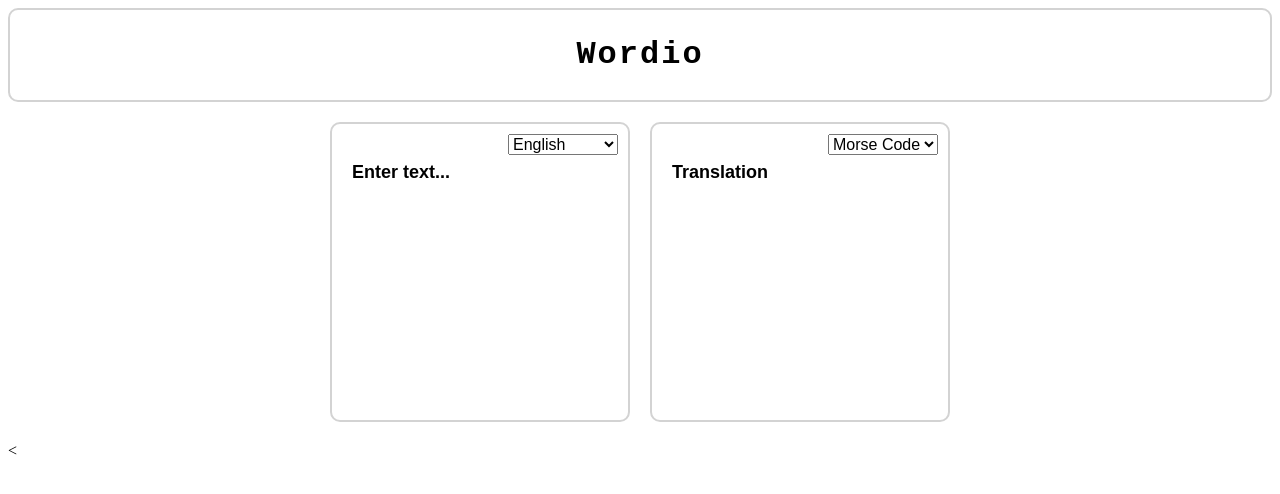
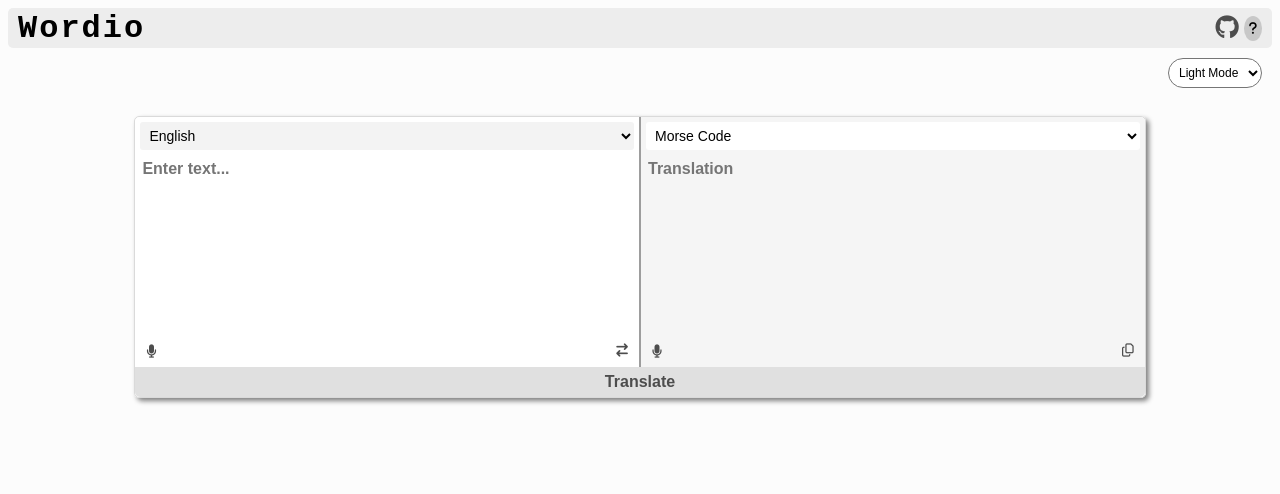
Before and after one commit to KayleighSoane/COMP1004ComputingProject, a plain HTML site: page App files/html.htm in a window 1280 px wide. Drawn offline with Linux system fonts and the light colour scheme.

Commit message:
Finished layout of wpa
can translate morse to english and vice versa. need to translate other languages and code buttons

```diff
--- a/App files/css.css
+++ b/App files/css.css
@@ -1,52 +1,205 @@
-.Box {
-    text-align: center;
-    border: 2px solid lightgrey;
-    border-radius: 10px;
+body {
+    background-color: rgb(252, 252, 252);
+}
+
+#titlehead {
+    display: flex;
+    align-items: center;
+    justify-content: space-between;
+    align-content: center;
+    margin: auto;
+    box-sizing: border-box;
+    padding-left: 10px;
+    padding-right: 10px;
+    background-color: rgb(237, 237, 237);
+    border-radius: 5px;
+    height: 40px;
+    width: 100%;
+}
+
+#title {
+    font-family: 'Courier New', Courier, monospace;
+    letter-spacing: 2px;
+}
+
+#githublink {
+    margin-left: auto;
+    margin-right: 5px;
+    font-size: 24px;
+    color:rgb(77, 77, 77)
+}
+
+#githublink:hover {
+    transition-duration: 0.3s;
+    color: black;
+    font-size: 26px;
+}
+
+#aboutbtn {
+    margin-left: auto;
+    padding: 5px;
+    background-color: rgb(200, 200, 200);
+    border: none;
+    border-radius: 50%;
+    font-family: Arial;
+    font-weight: bold;
+    cursor: pointer;
+}
+
+#aboutbtn:hover {
+    transition-duration: 0.3s;
+    background-color: rgb(170, 170, 170);
+    font-size: 14px;
+}
+
+#theme {
+    position: relative;
+    float: right;
+    margin-right: 10px;
+    margin-top: 10px;
+}
+
+#theme-select {
+    border-radius: 50px;
+    font-size: 12px;
+    padding: 6px;
+    background-color:white;
+    cursor: pointer;
+}
+
+body.light-mode {
+    background-color: white;
+    color: black;
+}
+
+#input, #output { /* individual boxes */
+    width: 50%;
+    height: 100%;
+    text-align: left;
     box-sizing: border-box;
     padding: 5px;
 }
 
-#title {
-    width: 100%;
-}
-
 #input {
-    width: 300px;
-    height: 300px;
-    margin: 10px;
+    border-right: 1px solid rgb(157, 157, 157);
+    background-color: white;
+    border-top-left-radius: 5px;
 }
 
 #output {
-    width: 300px;
-    height: 300px;
-    margin: 10px;
+    border-left: 1px solid rgb(157, 157, 157);
+    border-top-right-radius: 5px;
 }
 
-.textboxes {
+#textoutput, #output {
+    background-color: rgb(245, 245, 245);
+}
+
+::placeholder, #textoutput{ /* placeholder text and output text */
+    font-weight: bold;
+}
+
+.textboxes {  /* surrounds both boxes */
     display: flex;
     justify-content: center;
-    margin: 10px;
+    margin: auto;
+    height: 250px;
 }
 
-h1 {
-    font-family: 'Courier New', Courier, monospace;
-    letter-spacing: 2px;
+#display { /* total display box including translate button*/
+    box-shadow: 3px 3px 5px grey;
+    border: 1px solid #dadada;
+    justify-content: center;
+    margin: 50px auto;
+    box-sizing: border-box;
+    width: 80%;
+    border-radius: 5px;
+}
+
+#userinput, #textoutput { /* text areas */
+    align-items:center;
+    border: none;
+    outline: none;
+    font-family: Arial;
+    text-align: left;
+    font-size: 16px;
+    margin: auto;
+    overflow-wrap: break-word;
+    box-sizing: border-box;
+    height: 75%;
+    width: 100%;
+    resize: none;
 }
 
 p {
     font-family: Arial;
     font-weight: bold;
     text-align: left;
-    font-size: 18px;
+    font-size: 14px;
     margin: 15px;
 }
 
-.dropdown {
+#ip { /* input dropdown */
+    background-color: rgb(243, 243, 243);
+}
+
+#op { /* output dropdown */
+    background-color: white;
+}
+
+
+#ip, #op { /* both dropdown menus */
     float: right;
     padding: 5px;
+    overflow: auto;
+    position: relative;
+    font-family: Arial;
+    border: none;
+    font-size: 14px;
+    width: 100%;
+    border-radius: 3px;
+    cursor: pointer;
 }
 
-select {
+#ip:hover, #op:hover {
+    transition-duration: 0.3s;
+    font-weight: bold;
+    border: 1px solid rgb(150, 150, 150);
+}
+
+#sub {
+    font-size: 16px;
+    width: 100%;
+    height: 30px;
     font-family: Arial;
-    font-size: 16px;
+    font-weight: bold;
+    background-color: rgb(224, 224, 224);
+    color: rgb(77, 77, 77);
+    border: none;
+    border-bottom-left-radius: 5px;
+    border-bottom-right-radius: 5px;
+    cursor: pointer;
 }
+
+#sub:hover {
+    background-color: rgb(200, 200, 200);
+    transition-duration: 0.3s;
+    color: rgb(46, 46, 46);
+}
+
+#opcopy, #swap {
+    float: right;
+}
+
+#ipspeech, #opspeech, #opcopy, #swap {
+    background-color: transparent;
+    border: none;
+    cursor: pointer;
+    color: rgb(77, 77, 77);
+}
+
+#ipspeech:hover, #opspeech:hover, #opcopy:hover, #swap:hover {
+    color: black;
+    transition-duration: 0.1s;
+    font-size: 15px;
+}
--- a/App files/html.htm
+++ b/App files/html.htm
@@ -3,46 +3,88 @@
 <html>
 
     <head>
+
         <meta charset="utf-8">
         <link rel="stylesheet" href="css.css">
-        <script src="js.js"></script>
 
-        <title></title>
+        <title>Wordio - Translator</title>
+
+        <script src="https://kit.fontawesome.com/bc24f2ee3e.js" crossorigin="anonymous"></script>
+        <link rel="apple-touch-icon" sizes="180x180" href="/favicon/apple-touch-icon.png">
+        <link rel="icon" type="image/png" sizes="32x32" href="/favicon/favicon-32x32.png">
+        <link rel="icon" type="image/png" sizes="16x16" href="/favicon/favicon-16x16.png">
+        <link rel="icon" type="image/x-icon" href="/favicon/favicon.ico">
+        <link rel="manifest" href="/favicon/site.webmanifest">
+
     </head>
 
 
     <body>
 
-        <div class="Box" id="title">
+        <div id="titlehead">
+            <div id="title">
             <h1>Wordio</h1>
+            </div>
+
+            <div id="githublink"><i class="fa-brands fa-github"></i></div>
+            <div id="about">
+                <button id="aboutbtn"><i class="fa-solid fa-question"></i></button>
+            </div>
+
         </div>
 
-        <div class="textboxes">
-            <div class="Box" id="input">
-                <div class="dropdown" id="ip">
-                    <select>
-                        <option value="en" selected>English</option>
-                        <option value="mc">Morse Code</option>
-                    </select>
+        <div id="theme">
+            <select id="theme-select">
+                <option value="light" selected>Light Mode</option>
+                <option value="dark">Dark Mode</option>
+            </select>
+            <!-- can click, temporary message with how to use.
+            click off to disappear-->
+        </div>
+
+        <br>
+
+        <div id="display">
+
+            <div class="textboxes">
+
+                <div id="input">
+
+                    <div class="ipdown">
+                        <select class="ttext" id="ip"></select>
+                    </div>
+
+                    <br><br>
+                    <textarea id="userinput" autocomplete="on" placeholder ="Enter text..." label="Text input"></textarea>
+
+                    <button id="ipspeech"><i class="fa-solid fa-microphone"></i></button>
+                    <button id="swap"><i class="fa-solid fa-arrow-right-arrow-left"></i></button>
                 </div>
-                <br>
-                <p>Enter text...</p>
+
+                <div id="output">
+
+                    <div class="opdown">
+                        <select class="ttext"id="op"></select> <!-- coded in js.js -->
+                    </div>
+
+                    <br><br>
+                    <textarea readonly id="textoutput" autocomplete="on"placeholder ="Translation" label="Text output"></textarea>
+
+                    <button id="opspeech"><i class="fa-solid fa-microphone"></i></button>
+                    <button id="opcopy"><i class="fa-regular fa-copy"></i></button>
+
+                </div>
+
+
             </div>
 
-            <div class="Box" id="output">
-                <div class="dropdown" id="op">
-                    <select>
-                        <option value="en">English</option>
-                        <option value="mc" selected>Morse Code</option>
-                    </select>
-                </div>
-                <br>
-                <p>Translation</p>
-            </div>
+            <input type="submit" id="sub" value="Translate">
+
         </div>
+
+        <script src="languages.js"></script>
+        <script src="translation.js"></script>
 
     </body>
 
 </html>
-
-        <
--- /dev/null
+++ b/App files/languages.js
@@ -0,0 +1,14 @@
+const language = {
+    "ar" : "Arabic",
+    "be" : "Bengali",
+    "ch" : "Chinese",
+    "en" : "English",
+    "fr" : "French",
+    "hi" : "Hindi",
+    "ja" : "Japanese",
+    "mc" : "Morse Code",
+    "pt" : "Portuguese",
+    "pu" : "Punjabi",
+    "ru" : "Russian",
+    "sp" : "Spanish",
+}
--- /dev/null
+++ b/App files/translation.js
@@ -0,0 +1,129 @@
+let inputtext;
+let outputtext;
+let ipl;
+let opl;
+let submit;
+let lower;
+
+// define dropdown languages in js not in html
+// build options after DOM is ready so the selects exist
+document.addEventListener("DOMContentLoaded", function() {
+    const lang = document.querySelectorAll(".ttext"); // all select elements with class 'text'
+
+    lang.forEach((get, con) => {
+        for (let country in language) {
+            let initial = "";
+            if (con === 0 && country === "en") {
+                initial = "selected";
+            } else if (con === 1 && country === "mc") {
+                initial = "selected";
+            }
+
+            const option = `<option value="${country}" ${initial}>${language[country]}</option>`;
+            get.insertAdjacentHTML("beforeend", option);
+        }
+    });
+
+
+    inputtext = document.getElementById("userinput"); //access to text input area
+    outputtext = document.getElementById("textoutput");
+    ipl = document.getElementById("ip"); // select element itself
+    opl = document.getElementById("op"); // select element itself
+    submit = document.querySelector("input[type='submit']"); //access to submit button
+    enter = document.getElementById("userinput"); //access to text input area for enter key
+    submit.addEventListener("click", translate);
+    enter.addEventListener("keydown", function(event) {
+        if (event.key === "Enter") {
+            event.preventDefault(); //prevent form submission on Enter key
+            translate();
+        }
+    });
+});
+
+//add so if input is english, select english dropdown
+// if input is detected as morse, auto select morse dropdown
+
+// can change the input to all lowercase and then convert to morse code
+const morse = [
+    // a-z
+    '.-', '-...', '-.-.', '-..', '.', '..-.',
+    '--.', '....', '..', '.---', '-.-', '.-..',
+    '--', '-.', '---', '.--.', '--.-', '.-.', '...',
+    '-', '..-', '...-', '.--', '-..-', '-.--', '--..',
+    // 0-9
+    '-----', '.----', '..---', '...--', '....-', '.....',
+    '-....', '--...', '---..', '----.',
+    // .,!?'"-:;"
+    '.-.-.-', '--..--', '-.-.--', '..--..', '.----.', '.-..-.', '-....-', '---...', '-.-.-.',
+    ];
+
+const alphabet = [
+    // a-z
+    'a', 'b', 'c', 'd', 'e', 'f',
+    'g', 'h', 'i', 'j', 'k', 'l',
+    'm', 'n', 'o', 'p', 'q', 'r', 's',
+    't', 'u', 'v', 'w', 'x', 'y', 'z',
+    // 0-9
+    '0', '1', '2', '3', '4', '5',
+    '6', '7', '8', '9'
+    // .,!?'"-:;"
+    , '.', ',', '!', '?', '\'', '"', '-', ':', ';',
+];
+
+function lowercase() {
+    lower = inputtext.value.toLowerCase();
+}
+
+function englishtomorse() {
+    lowercase();
+    for (let i = 0; i < lower.length; i++) {
+        const num = lower[i];
+        if (num === " ") {
+            outputtext.value += " / "; // 3 spaces for word separator
+        } else {
+            const index = alphabet.indexOf(num);
+            if (index !== -1) {
+                outputtext.value += morse[index] + " ";
+            }
+        }
+    }
+}
+
+function morsetoenglish() {
+    const morseWords = inputtext.value.split(" / "); // split by 3 spaces for words
+    for (let word = 0; word < morseWords.length; word++) {
+        const morseChars = morseWords[word].split(" "); // split by 1 space for characters
+        for (let i = 0; i < morseChars.length; i++) {
+            const index = morse.indexOf(morseChars[i]);
+            if (index !== -1) {
+                outputtext.value += alphabet[index];
+            }
+        }
+        if (word < morseWords.length - 1) {
+            outputtext.value += " "; // add space between words
+        }
+    }
+}
+
+//when morse code selected, translate alphabet to morse
+//when english selected, translate morse to alphabet
+function translate() {
+    outputtext.value = ""; //clear output box before new output
+    if (ipl.value === opl.value) {
+        outputtext.value = inputtext.value; //if both are the same, just copy input to output
+    }
+    else if (ipl.value === "en" && opl.value === "mc") {
+        englishtomorse();
+    }
+    else if (ipl.value === "mc" && opl.value === "en") { // morse code only works to english
+        morsetoenglish();
+    } else {
+        outputtext.value = "Translation for this pair isn't implemented yet.";
+    }
+
+};
+
+// need to display output in html output box
+// above code needs to work when input is given and submit button clicked
+// when submit clicked, call function and clear output box before displaying new output
+// if no input, output box remains empty
```
Also changed, not shown: Brainstorm notes.txt (+3 -7 lines), Process notes.txt (+15 -0 lines), App files/favicon/android-chrome-192x192.png (added), App files/favicon/android-chrome-512x512.png (added), App files/favicon/apple-touch-icon.png (added), App files/favicon/favicon-16x16.png (added), App files/favicon/favicon-32x32.png (added), App files/favicon/favicon.ico (added), App files/favicon/site.webmanifest (added), App files/js.js (deleted), 1 other file.
